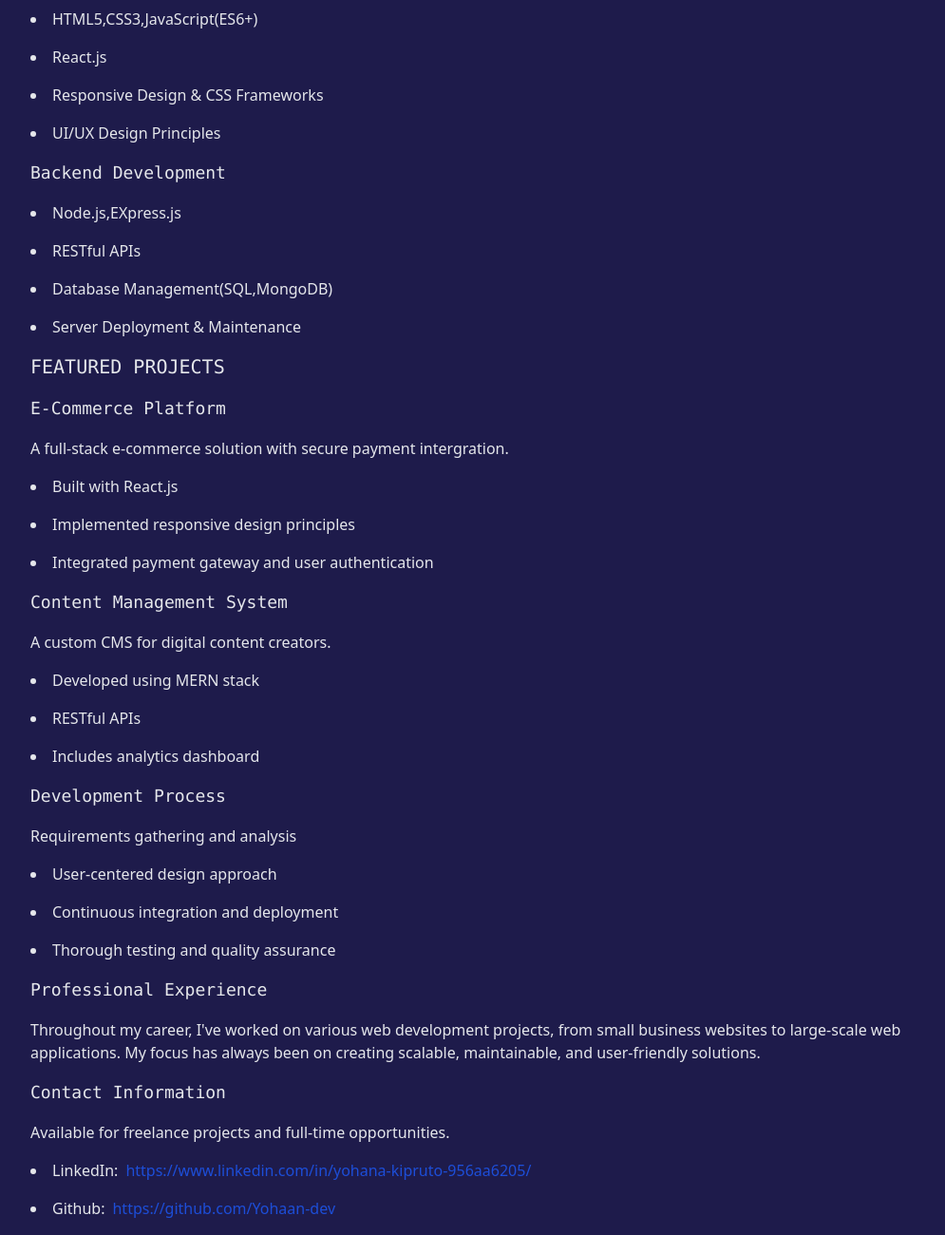
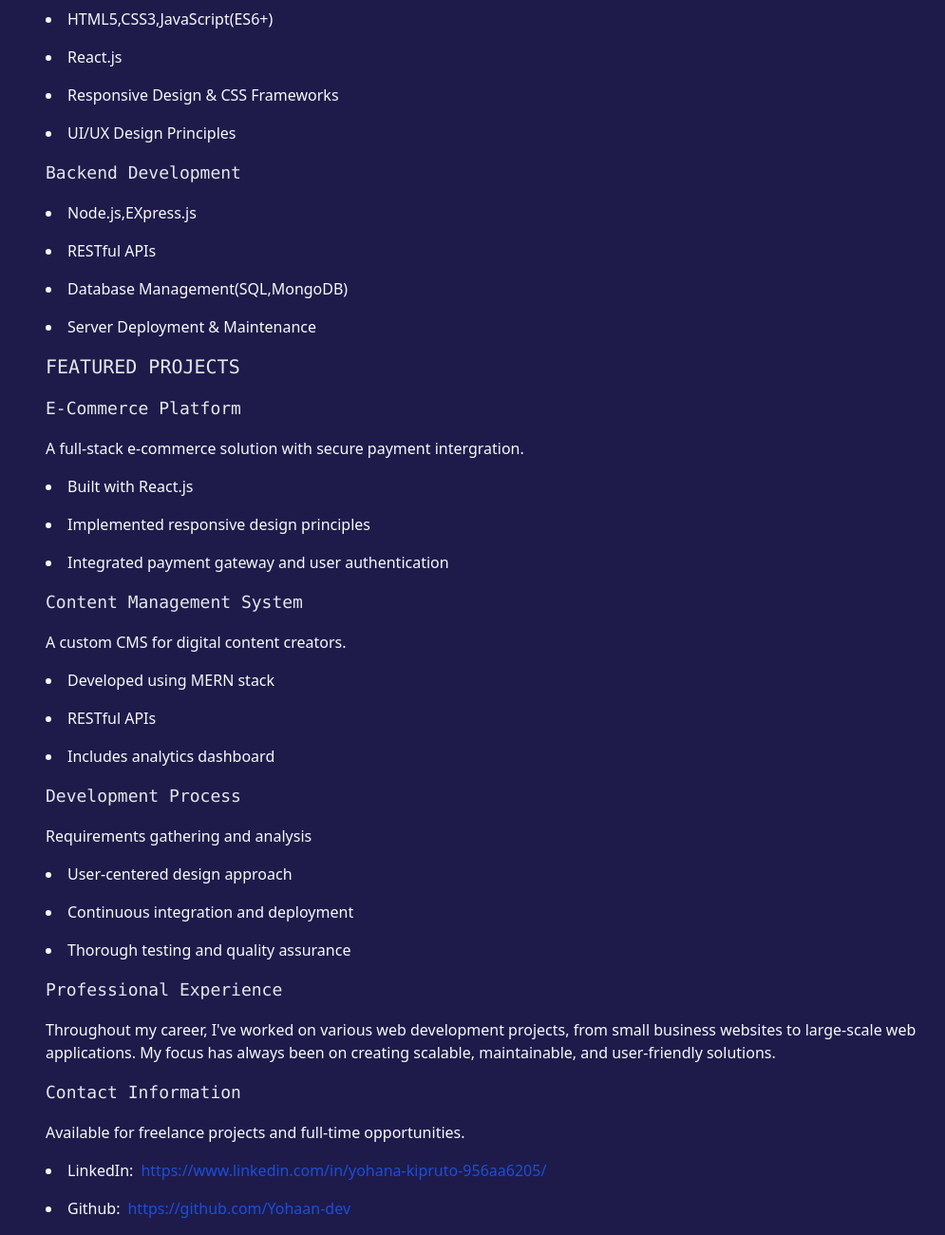
Before and after one commit to Yohaan-dev/My-Portfolio, a website: page index.html in a window 1280 px wide. Shown: the part 500-1800 px from the top of the page at 95% size, without its empty margins (120-1115 px from the left). Drawn offline with Linux system fonts and the light colour scheme.

Commit message:
Added files

```diff
--- a/index.html
+++ b/index.html
@@ -14,7 +14,7 @@
         <!-- Flex Container -->
         <div class="flex items-center justify-between">
             <!-- Logo -->
-            <div class="pt-2">
+            <div class="pt-2 sm:flex sm:pl-36">
                 <img class="h-40 w-40 rounded-full" src="./images/Screenshot_20240811_180130_Gallery.jpg" alt="Logo">
             </div>
             <!-- Left Item -->
@@ -41,58 +41,60 @@
         <!-- Flex Container -->
         <div class="container flex flex-col mx-auto p-4 items-center">
             <h1 class="text-3xl font-semibold uppercase underline underline-offset-2 text-center">About Me.</h1>
-            <p class="pt-8">I am a passionate web developer with expertise in creating responsive, user-friendly web
+            <p class="pt-8 text-gray-50">I am a passionate web developer with expertise in creating responsive,
+                user-friendly web
                 applications. My approach combines technical excellence with user-centered design principles to deliver
                 exceptional digital experiences.</p>
         </div>
     </section>
     <!-- Skills -->
-    <section class="Skills mt-8 text-gray-200">
+    <section class="Skills mt-8 text-gray-200 sm:pl-8">
         <!-- Flex Container -->
         <div class="container flex flex-col mx-auto space-y-4 mb-8">
             <h1 class="text-xl uppercase font-mono">Technical Skills</h1>
             <h2 class="text-lg font-mono">Frontend Development</h2>
-            <li>HTML5,CSS3,JavaScript(ES6+)</li>
-            <li>React.js</li>
-            <li>Responsive Design & CSS Frameworks</li>
-            <li>UI/UX Design Principles</li>
+            <li class="text-gray-50">HTML5,CSS3,JavaScript(ES6+)</li>
+            <li class="text-gray-50">React.js</li>
+            <li class="text-gray-50">Responsive Design & CSS Frameworks</li>
+            <li class="text-gray-50">UI/UX Design Principles</li>
 
             <h2 class="text-lg font-mono">Backend Development</h2>
-            <li>Node.js,EXpress.js</li>
-            <li>RESTful APIs</li>
-            <li>Database Management(SQL,MongoDB)</li>
-            <li>Server Deployment & Maintenance</li>
+            <li class="text-gray-50">Node.js,EXpress.js</li>
+            <li class="text-gray-50">RESTful APIs</li>
+            <li class="text-gray-50">Database Management(SQL,MongoDB)</li>
+            <li class="text-gray-50">Server Deployment & Maintenance</li>
 
             <h1 class="text-xl uppercase font-mono">Featured Projects</h1>
             <h2 class="text-lg font-mono">E-Commerce Platform</h2>
-            <p>A full-stack e-commerce solution with secure payment intergration.</p>
-            <li>Built with React.js</li>
-            <li>Implemented responsive design principles</li>
-            <li>Integrated payment gateway and user authentication</li>
+            <p class="text-gray-50">A full-stack e-commerce solution with secure payment intergration.</p>
+            <li class="text-gray-50">Built with React.js</li>
+            <li class="text-gray-50">Implemented responsive design principles</li>
+            <li class="text-gray-50">Integrated payment gateway and user authentication</li>
 
             <h2 class="text-lg font-mono">Content Management System</h2>
-            <p>A custom CMS for digital content creators.</p>
-            <li>Developed using MERN stack</li>
-            <li>RESTful APIs</li>
-            <li>Includes analytics dashboard</li>
+            <p class="text-gray-50">A custom CMS for digital content creators.</p>
+            <li class="text-gray-50">Developed using MERN stack</li>
+            <li class="text-gray-50">RESTful APIs</li>
+            <li class="text-gray-50">Includes analytics dashboard</li>
 
             <h2 class="text-lg font-mono">Development Process</h2>
-            <p>Requirements gathering and analysis</p>
-            <li>User-centered design approach</li>
-            <li>Continuous integration and deployment</li>
-            <li>Thorough testing and quality assurance</li>
+            <p class="text-gray-50">Requirements gathering and analysis</p>
+            <li class="text-gray-50">User-centered design approach</li>
+            <li class="text-gray-50">Continuous integration and deployment</li>
+            <li class="text-gray-50">Thorough testing and quality assurance</li>
 
             <h2 class="text-lg font-mono">Professional Experience</h2>
-            <p>Throughout my career, I've worked on various web development projects, from small business websites to
+            <p class="text-gray-50">Throughout my career, I've worked on various web development projects, from small
+                business websites to
                 large-scale web applications. My focus has always been on creating scalable, maintainable, and
                 user-friendly solutions.</p>
 
             <h2 class="text-lg font-mono">Contact Information</h2>
-            <p>Available for freelance projects and full-time opportunities.</p>
-            <li>LinkedIn:<a class="text-blue-700 pl-2 hover:text-blue-400"
+            <p class="text-gray-50">Available for freelance projects and full-time opportunities.</p>
+            <li class="text-gray-50">LinkedIn:<a class="text-blue-700 pl-2 hover:text-blue-400"
                     href="https://www.linkedin.com/in/yohana-kipruto-956aa6205/">https://www.linkedin.com/in/yohana-kipruto-956aa6205/</a>
             </li>
-            <li>Github:<a class="text-blue-700 pl-2 hover:text-blue-400"
+            <li class="text-gray-50">Github:<a class="text-blue-700 pl-2 hover:text-blue-400"
                     href="https://github.com/Yohaan-dev">https://github.com/Yohaan-dev</a></li>
         </div>
     </section>
```
Also changed, not shown: css/main.css.
